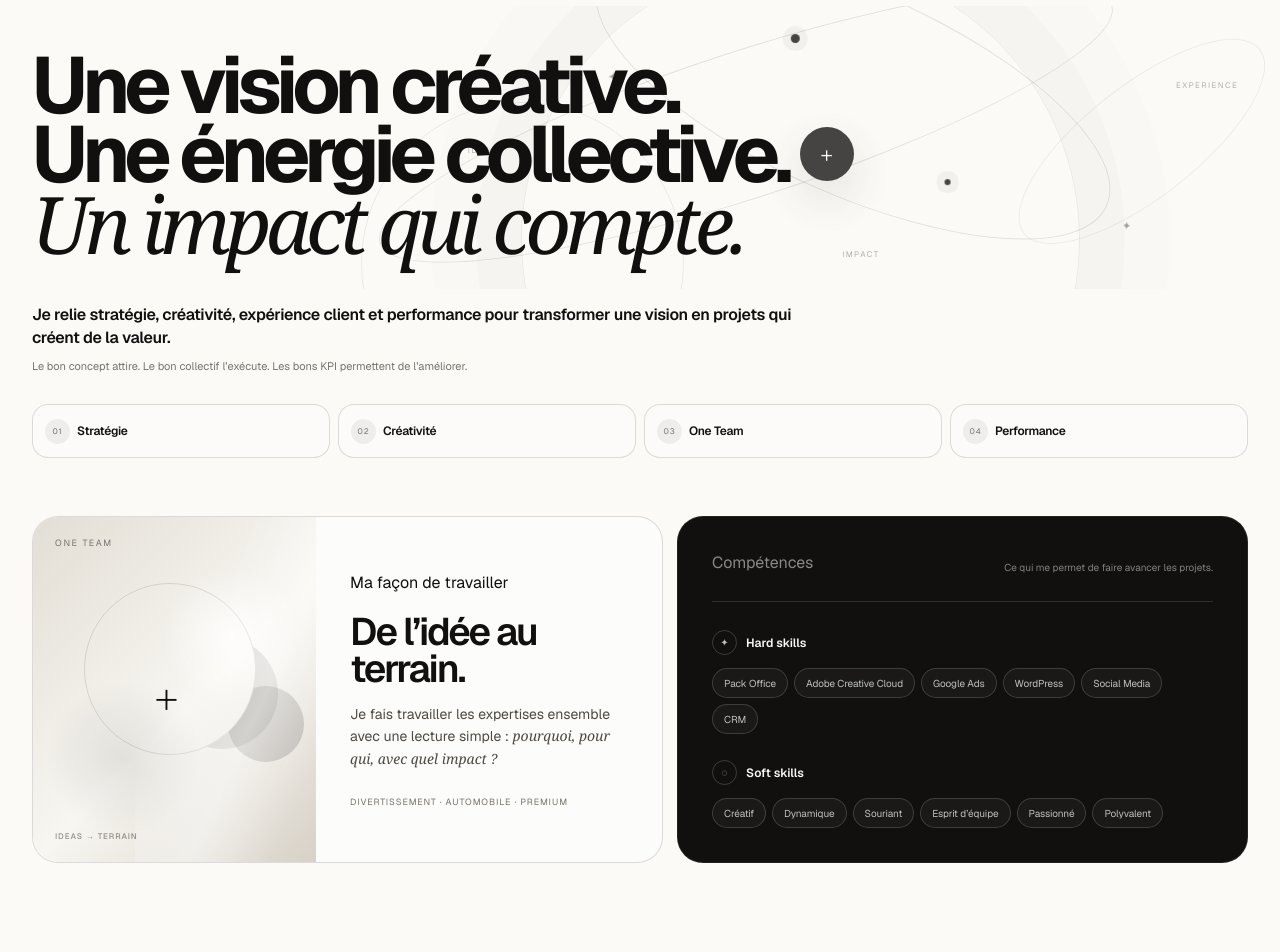
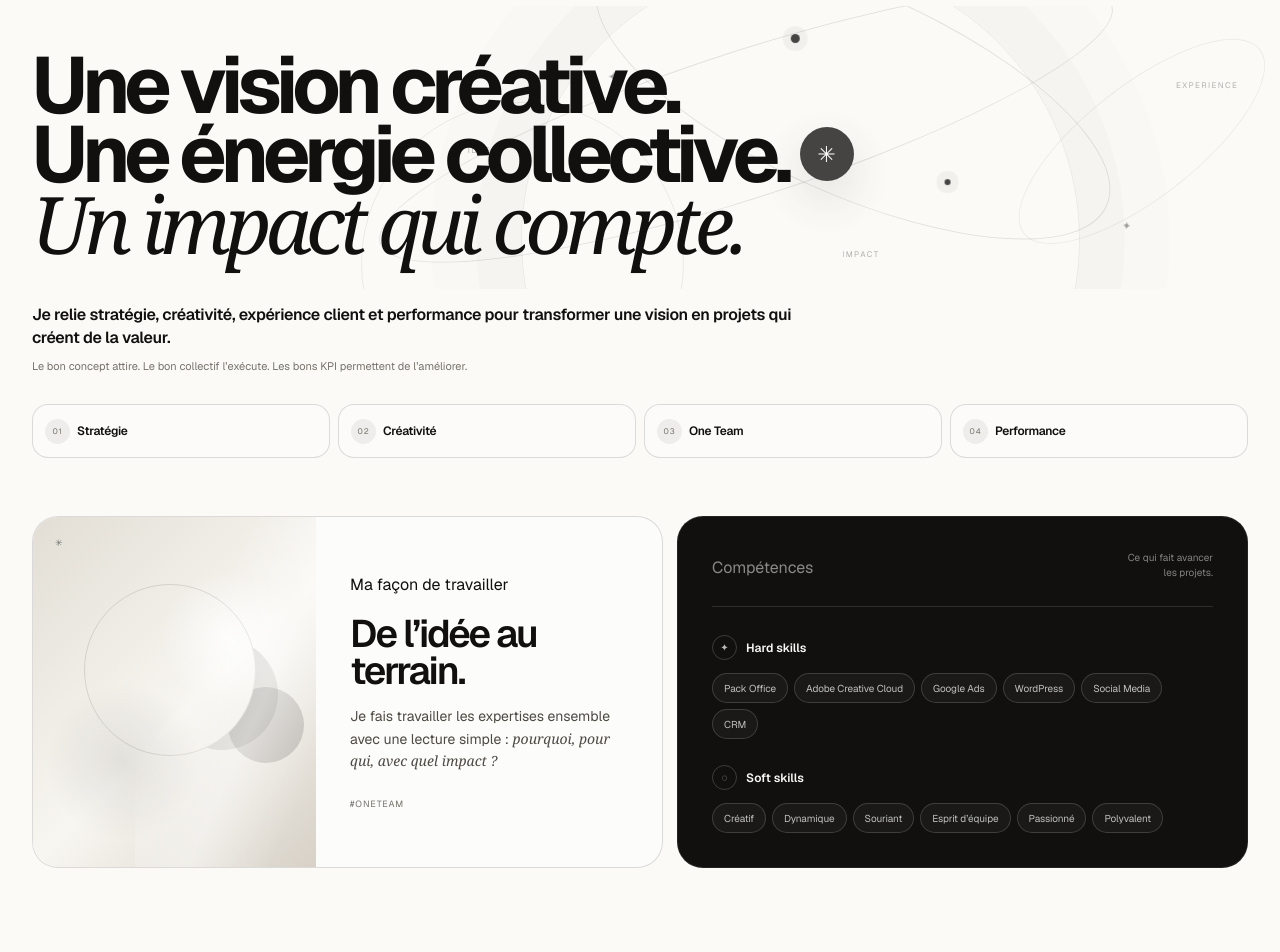
Before and after one commit to paulsebille/Portfolio, a Next.js app: page / in a window 1280 px wide. Shown: the part 1620-2572 px from the top of the page. Built offline with nearby package versions, Linux system fonts and the light colour scheme.

Commit message:
Refine About creative and team story

```diff
--- a/components/About.tsx
+++ b/components/About.tsx
@@ -48,8 +48,8 @@ export function About() {
             <span className="creative-orbit orbit-two" />
             <span className="creative-spark spark-one">✦</span>
             <span className="creative-spark spark-two">✦</span>
-            <span className="creative-core">+</span>
-            <span className="creative-label label-one">IDEA</span>
+            <span className="creative-core" aria-label="Étincelle créative">✳</span>
+            <span className="creative-label label-one">IDÉE</span>
             <span className="creative-label label-two">EXPERIENCE</span>
             <span className="creative-label label-three">IMPACT</span>
           </div>
@@ -81,22 +81,23 @@ export function About() {
         <div className="about-lower">
           <article className="about-work-card">
             <div className="about-team-visual" aria-hidden="true">
-              <span>ONE TEAM</span>
-              <i>+</i>
-              <b>IDEAS → TERRAIN</b>
+              <span className="team-art-mark">✳</span>
+              <i className="team-orbit-dot dot-one" />
+              <i className="team-orbit-dot dot-two" />
+              <i className="team-orbit-dot dot-three" />
             </div>
             <div className="about-work-copy">
               <p className="eyebrow">Ma façon de travailler</p>
               <h3>De l’idée au terrain.</h3>
               <p>Je fais travailler les expertises ensemble avec une lecture simple : <em>pourquoi, pour qui, avec quel impact ?</em></p>
-              <small>Divertissement · Automobile · Premium</small>
+              <small className="about-one-team">#OneTeam</small>
             </div>
           </article>
 
           <article className="about-skills-card">
             <div className="skills-card-head">
               <p className="eyebrow">Compétences</p>
-              <span>Ce qui me permet de faire avancer les projets.</span>
+              <span className="skills-editorial-title">Ce qui fait avancer<br />les projets.</span>
             </div>
             <div className="skills-showcase">
               <Reveal className="skills-showcase-group">
```
